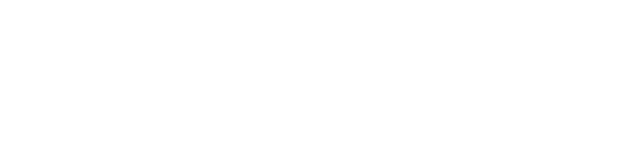
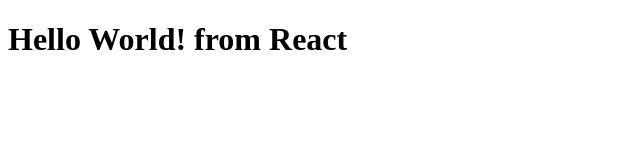
Before and after one commit to Sowbhagya-Shrinivas/namaste-react, a plain HTML site: page index.html in a window 1280 px wide. Shown: the whole page, without its empty margins (0-640 px from the left). Drawn offline with nearby package versions, Linux system fonts and the light colour scheme.

Commit message:
FirstReactProgram

```diff
--- a/index.html
+++ b/index.html
@@ -17,7 +17,11 @@
         </script> -->
     <script crossorigin src="https://unpkg.com/react@18/umd/react.development.js"></script>
     <script crossorigin src="https://unpkg.com/react-dom@18/umd/react-dom.development.js"></script>
-
+    <script>
+        const heading = React.createElement("h1",{},"Hello World! from React");
+        const root = ReactDOM.createRoot(document.getElementById("root"));
+        root.render(heading);
+    </script>
 </body>
 
 </html>
```
